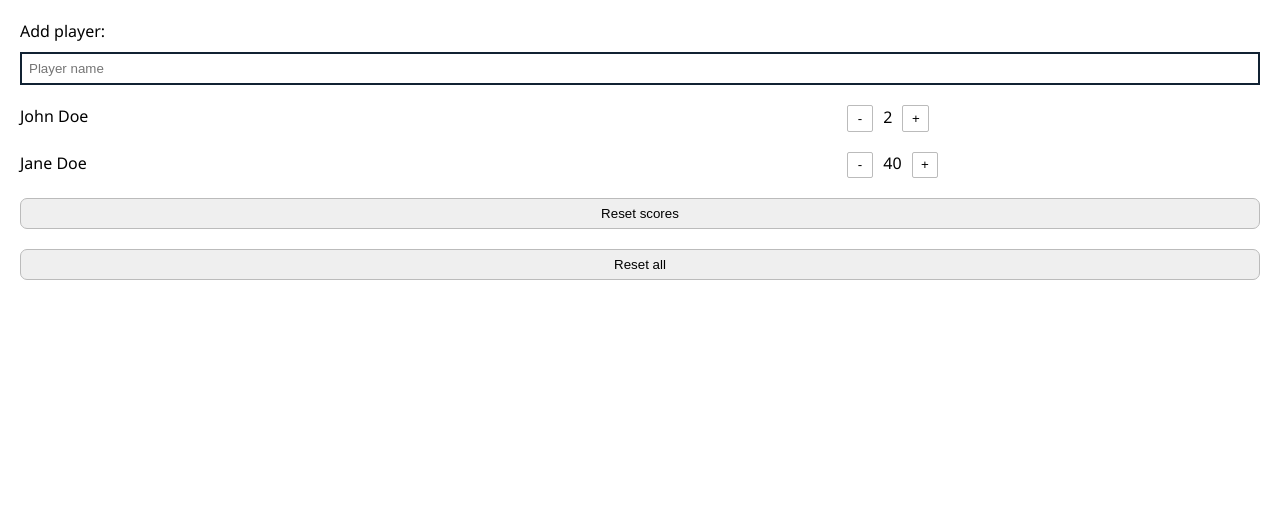
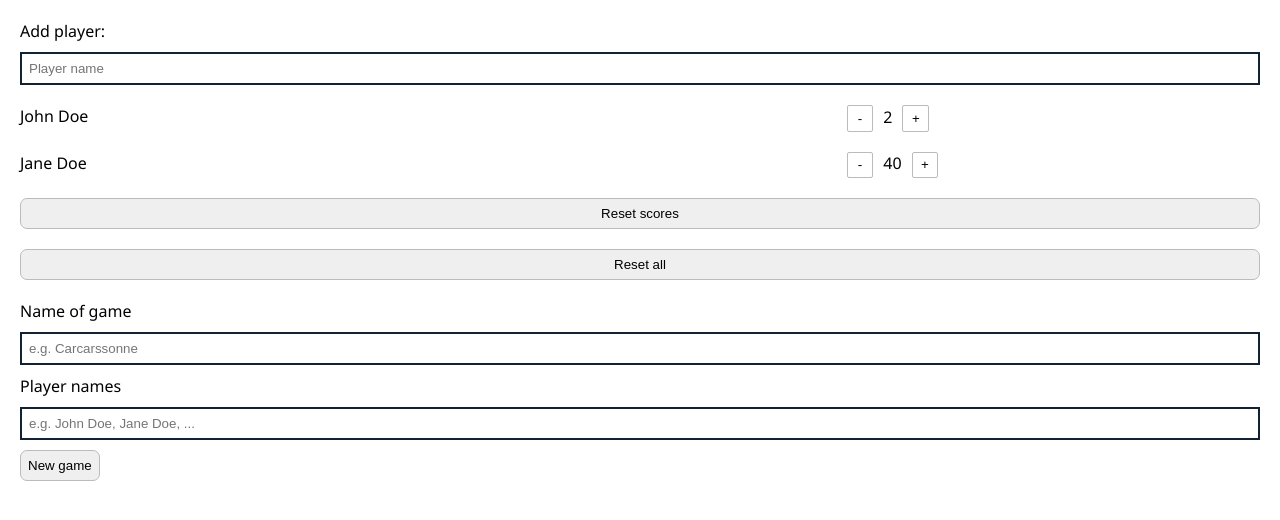
Before and after one commit to dw0111/scorekeeper, a React (Create React App) app: page / in a window 1280 px wide. Shown: the top 520 px of the page. Built offline with nearby package versions, Linux system fonts and the light colour scheme.

Commit message:
Add Input and GameForm components

```diff
--- a/src/components/App/App.js
+++ b/src/components/App/App.js
@@ -3,6 +3,7 @@ import PlayerForm from '../PlayerForm/PlayerForm'
 import Player from '../Player/Player'
 import Button from '../Button/Button'
 import { useState } from 'react'
+import GameForm from '../GameForm/GameForm'
 
 function App() {
   let [players, setPlayers] = useState([
@@ -29,6 +30,8 @@ function App() {
         }
       />
       <Button text="Reset all" onClick={() => setPlayers([])} />
+
+      <GameForm onCreateGame={newGame} />
     </div>
   )
 
@@ -47,6 +50,10 @@ function App() {
       ...players.slice(index + 1),
     ])
   }
+
+  function newGame(game, players) {
+    console.log(`Game is called ${game}. The players are ${players}`)
+  }
 }
 
 export default App
--- /dev/null
+++ b/src/components/GameForm/GameForm.js
@@ -0,0 +1,37 @@
+import Input from '../Input/Input'
+import './GameForm.css'
+import '../Button/Button.css'
+
+export default function GameForm({ onCreateGame }) {
+  return (
+    <form
+      className="GameForm"
+      onSubmit={e => {
+        const [game, players] = cleanSubmit(e)
+        onCreateGame(game, players)
+      }}
+    >
+      <Input
+        labelText="Name of game"
+        placeholderText="e.g. Carcarssonne"
+        name="game"
+      />
+      <Input
+        labelText="Player names"
+        placeholderText="e.g. John Doe, Jane Doe, ..."
+        name="players"
+      />
+      <button className="Button">New game</button>
+    </form>
+  )
+
+  function cleanSubmit(e) {
+    e.preventDefault()
+
+    const game = e.target.elements.game.value
+    const playersInString = e.target.elements.players.value
+    const players = playersInString.trim().split(',')
+
+    return [game, players]
+  }
+}
--- /dev/null
+++ b/src/components/Input/Input.css
@@ -0,0 +1,7 @@
+.Input__input {
+  display: block;
+  width: 100%;
+  padding: 7px;
+  margin: 10px 0;
+  border: 2px solid #123;
+}
--- /dev/null
+++ b/src/components/Input/Input.js
@@ -0,0 +1,14 @@
+import './Input.css'
+
+export default function Input({ labelText, placeholderText, name }) {
+  return (
+    <label className="Input">
+      {labelText}
+      <input
+        className="Input__input"
+        placeholder={placeholderText}
+        name={name}
+      />
+    </label>
+  )
+}
```
Also changed, not shown: src/components/GameForm/GameForm.css (added).
